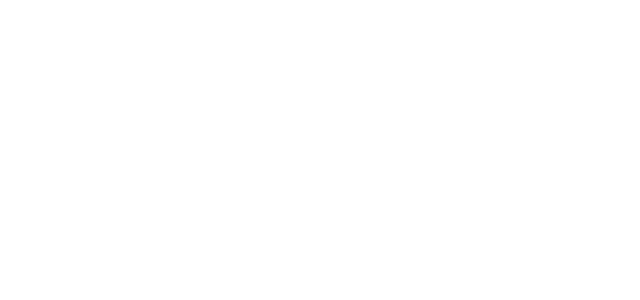
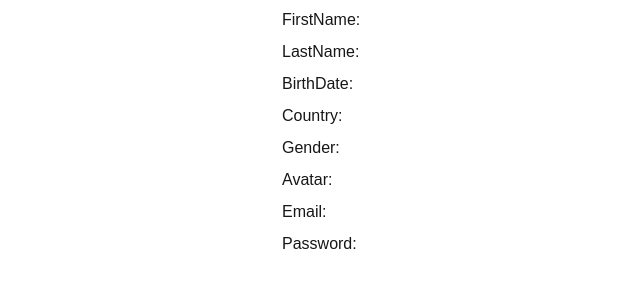
Before and after one commit to fendoudebb/test-frontend, a Next.js app: page /step4 in a window 1280 px wide. Shown: the top 300 px of the page, without its empty margins (116-756 px from the left). Built offline with nearby package versions, Linux system fonts and the light colour scheme.

Commit message:
[feature]: step4

```diff
--- a/src/app/(_portal)/step4/page.tsx
+++ b/src/app/(_portal)/step4/page.tsx
@@ -1,3 +1,61 @@
+'use client'
+
+import {useRegisterContext} from "@/app/(_portal)/_context/RegisterContext";
+
 export default function Step4() {
+    const {formData} = useRegisterContext();
+    return (
+        <div className="flex flex-col gap-2 p-2" style={{backgroundColor: 'white', minWidth: 500}}>
+            <div className="flex gap-1">
+                <label className="basis-1/4">FirstName: </label>
+                <span className="basis-3/4">
+                    {formData.step1.firstName}
+                </span>
+            </div>
+            <div className="flex gap-1">
+                <label className="basis-1/4">LastName: </label>
+                <span className="basis-3/4">
+                    {formData.step1.lastName}
+                </span>
+            </div>
+            <div className="flex gap-1">
+                <label className="basis-1/4">BirthDate: </label>
+                <span className="basis-3/4">
+                    {formData.step1.birthDate}
+                </span>
+            </div>
 
+            <div className="flex gap-1">
+                <label className="basis-1/4">Country: </label>
+                <span className="basis-3/4">
+                    {formData.step2.country}
+                </span>
+            </div>
+            <div className="flex gap-1">
+                <label className="basis-1/4">Gender: </label>
+                <span className="basis-3/4">
+                    {formData.step2.gender}
+                </span>
+            </div>
+            <div className="flex gap-1">
+                <label className="basis-1/4">Avatar: </label>
+                <span className="basis-3/4">
+                    {formData.step2.avatar}
+                </span>
+            </div>
+
+            <div className="flex gap-1">
+                <label className="basis-1/4">Email: </label>
+                <span className="basis-3/4">
+                    {formData.step3.email}
+                </span>
+            </div>
+            <div className="flex gap-1">
+                <label className="basis-1/4">Password: </label>
+                <span className="basis-3/4">
+                    {formData.step3.password}
+                </span>
+            </div>
+        </div>
+    )
 };
```
